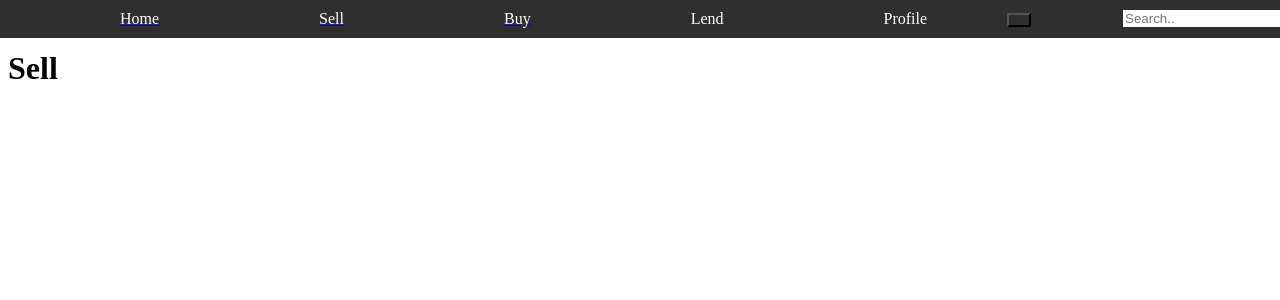
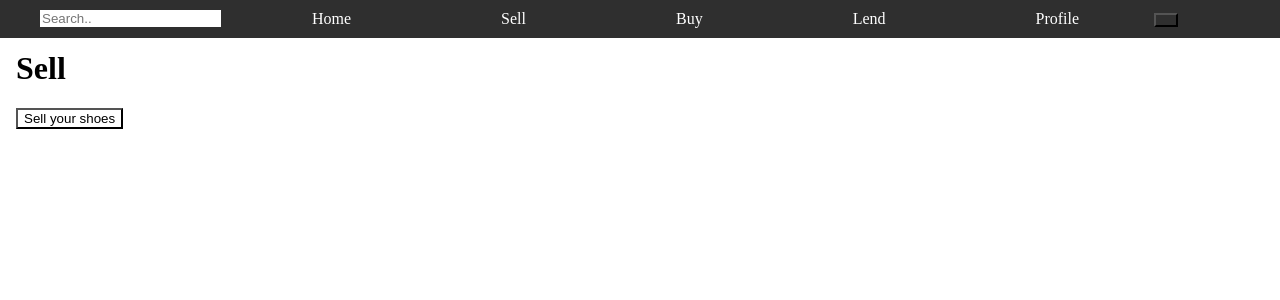
Before and after one commit to drking445/Shoppers, a React (Create React App) app: page /sell in a window 1280 px wide. Shown: the top 300 px of the page. Built offline with nearby package versions, Linux system fonts and the light colour scheme.

Commit message:
Added selling functionality

```diff
--- /dev/null
+++ b/src/Lend/index.jsx
@@ -0,0 +1,20 @@
+import React from 'react';
+
+class Lend extends React.Component{
+   render(){
+       return(
+           <html>
+           <body>
+           <h1>Lend</h1>
+
+           </body>
+
+           </html>
+       );
+   }
+
+
+
+}
+
+export default Lend;
--- a/src/NavBar/index.jsx
+++ b/src/NavBar/index.jsx
@@ -6,11 +6,11 @@ import { Link } from 'react-router-dom';
 const NavBar = () => (
   <html>
   <ul>
-      <Link to={'/'}><li>Home</li></Link>
-      <Link to={'/sell'}><li>Sell</li></Link>
-      <Link to={'/buy'}><li>Buy</li></Link>
-    <li>Lend</li>
-    <li>Profile</li>
+      <li><Link to={'/'}>Home</Link></li>
+      <li><Link to={'/sell'}>Sell</Link></li>
+      <li><Link to={'/buy'}>Buy</Link></li>
+      <li><Link to={'/lend'}>Lend</Link></li>
+      <li><Link to={'/profile'}>Profile</Link></li>
       <input type="text" placeholder="Search.." name="search"/>
       <button type="submit"><i className="fa fa-search"></i></button>
   </ul>
--- a/src/NavBar/nav.css
+++ b/src/NavBar/nav.css
@@ -32,15 +32,23 @@ i{
     cursor: pointer;
 }
 
+a{
+    text-decoration: none;
+    color: white;
+}
+
 input{
-    float: right;
+    float: left;
     border: none;
     margin-right: 16px;
 }
 
 li{
+    line-height: 10px;
+    height: 10px;
+    width: 10px;
     list-style-type: none;
-    margin: 5px;
+    margin:6px 0 10px 0;
     padding: 75px;
     display: inline;
     padding-top: 15px;
@@ -48,4 +56,6 @@ li{
     margin-bottom: 0;
     top: 15px;
     color: #ffffff;
+    line-height: 10px;
+    height: 10px;
 }
--- /dev/null
+++ b/src/Profile/index.jsx
@@ -0,0 +1,16 @@
+import React from 'react';
+
+class Profile extends React.Component{
+    render(){
+        return(
+          <html>
+          <body>
+          <h1>Profile</h1>
+          </body>
+
+          </html>
+        );
+    }
+}
+
+export default Profile;
--- a/src/Route.js
+++ b/src/Route.js
@@ -4,6 +4,8 @@ import HomePage from './HomePage';
 import Nav from './NavBar';
 import Sell from './Sell'
 import Buy from './Buy';
+import Lend from './Lend';
+import Profile from './Profile';
 
 const Routes = () => (
     <main>
@@ -12,6 +14,8 @@ const Routes = () => (
             <Route exact path='/' component={HomePage}/>
             <Route exact path='/sell' component={Sell}/>
             <Route exact path='/buy' component={Buy}/>
+            <Route exact path='/lend' component={Lend}/>
+            <Route exact path='/profile' component={Profile}/>
         </Switch>
     </main>
 )
--- a/src/Sell/index.jsx
+++ b/src/Sell/index.jsx
@@ -1,10 +1,61 @@
 import React from 'react';
 
+const buttonStyle={
+    background: "white"
+};
+
+const hiddenStyle={
+    display: 'none'
+}
+
+class Search extends React.Component{
+
+    render() {
+        return (
+            <div>
+                <h1>Type in your shoe!</h1>
+                <input type="text" placeholder="Search" />
+
+            </div>
+        );
+    }
+}
+
+
 class Sell extends React.Component{
-    render(){
+
+
+    constructor(props) {
+        super(props);
+        this.state = {
+            showResults: false
+        }
+        this.onClick = this.onClick.bind(this)
+    }
+
+    onClick(){
+        this.setState({showResults: true});
+    }
+
+    componentWillMount() {
+        this.state = {
+            showResults: false
+        }
+    }
+
+        render(){
+
         return(
             <html>
-            <h1>Sell</h1>
+
+            <body>
+            {!this.state.showResults ?
+                ( <div>
+                <h1>Sell</h1>
+                <button style={buttonStyle} onClick={this.onClick}>Sell your shoes</button>
+            </div> ): (<Search/>)
+            }
+            </body>
             </html>
         );
     }
```
